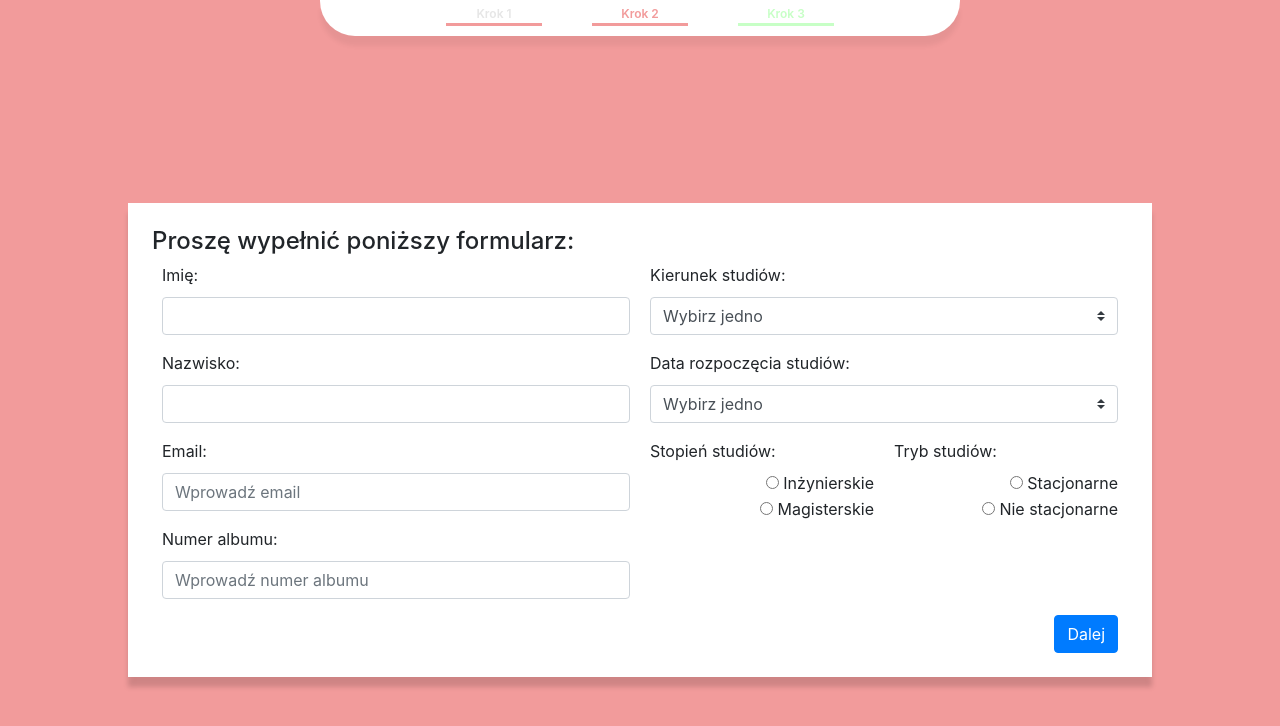
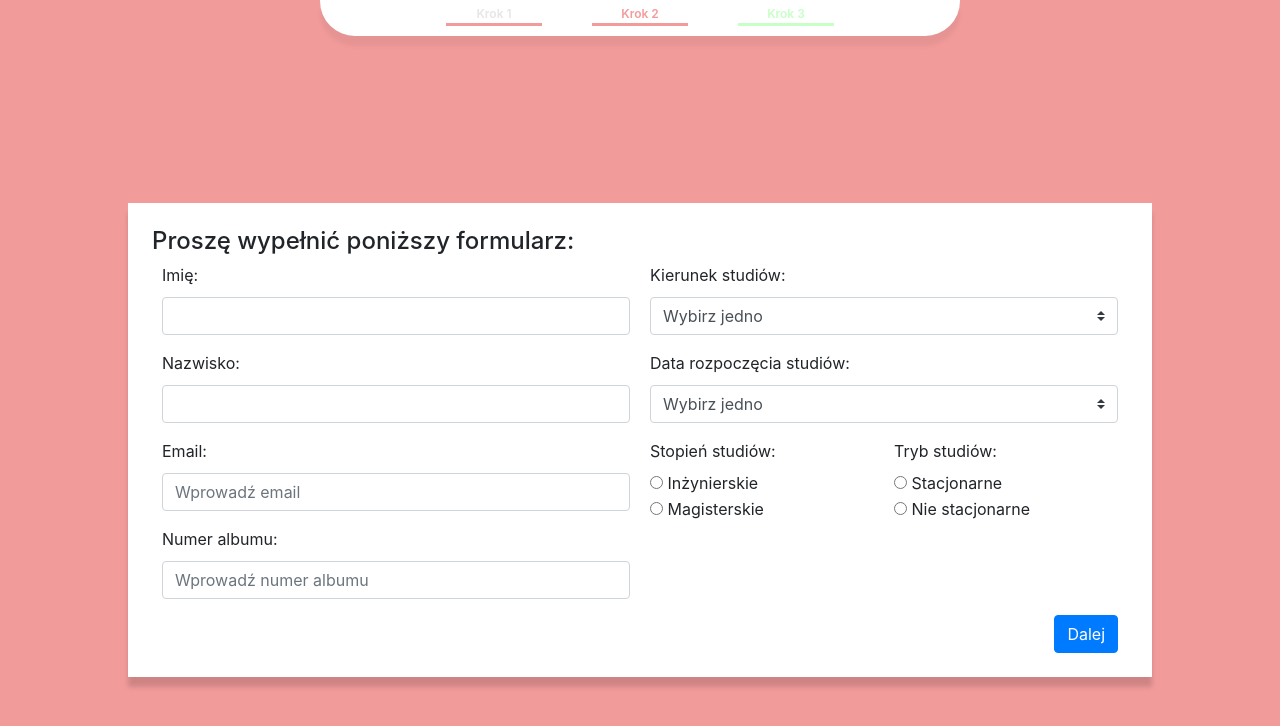
Before and after one commit to imbirowycz/sggw-chat, a Vue app: page /registration/options/student in a window 1280 px wide. Shown: the top 726 px of the page. Built offline with nearby package versions, Linux system fonts and the light colour scheme.

Commit message:
changed style in form student

```diff
--- a/src/views/registration/registration-routes/Register-students.vue
+++ b/src/views/registration/registration-routes/Register-students.vue
@@ -207,7 +207,7 @@ export default {
     }
     .block-radio__item--box {
       display: flex;
-      align-items: flex-end;
+      align-items: flex-start;
       flex-direction: column;
       justify-content: space-between;
       // border: 1px solid #ced4da;
```
